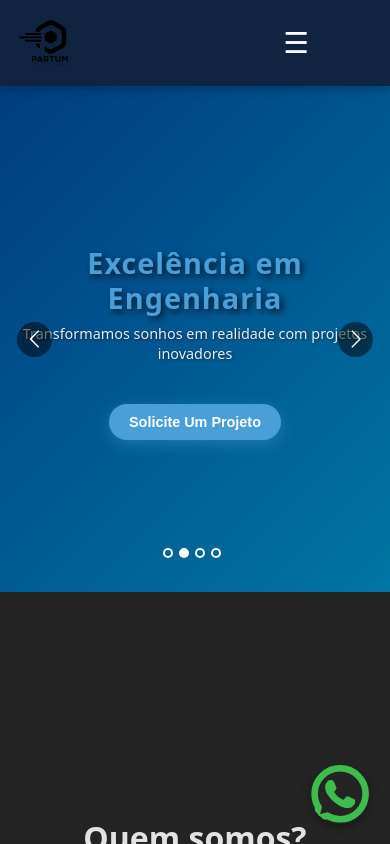
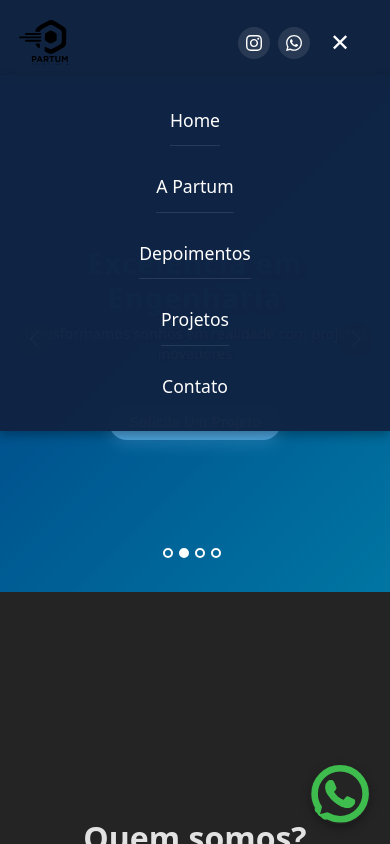
Before and after one commit to Dreams-Consult/partum-engenharia, a React (Vite) app: page / in a window 390 px wide. Both pictures are taken after a click on the button "Abrir menu". Shown: the top 844 px of the page. Built offline with nearby package versions, Linux system fonts and the light colour scheme.

Commit message:
Estilização de barra de navegação

```diff
--- a/src/components/TopBar/index.css
+++ b/src/components/TopBar/index.css
@@ -139,14 +139,28 @@
   color: #4a9fd8;
 }
 
+.mobile-actions {
+  display: none;
+}
+
+.mobile-social {
+  display: flex;
+  gap: 10px;
+  align-items: center;
+}
+
 .mobile-menu-toggle {
-  display: none;
   background: none;
   border: none;
   color: #ffffff;
   font-size: 1.8rem;
   cursor: pointer;
   padding: 5px 10px;
+  transition: transform 0.3s ease;
+}
+
+.mobile-menu-toggle:hover {
+  transform: scale(1.1);
 }
 
 /* Responsividade para tablets */
@@ -172,20 +186,66 @@
 /* Responsividade para tablets pequenos */
 @media (max-width: 768px) {
   .topBar {
-    grid-template-columns: auto auto;
+    grid-template-columns: auto 1fr auto;
     padding: 10px 20px;
   }
 
   .navBar {
-    display: none;
+    position: fixed;
+    top: 90px;
+    left: 0;
+    right: 0;
+    flex-direction: column;
+    background: rgba(16, 36, 68, 0.98);
+    padding: 20px;
+    gap: 15px;
+    transform: translateY(-100%);
+    opacity: 0;
+    visibility: hidden;
+    transition: all 0.3s ease;
+    box-shadow: 0 4px 10px rgba(0, 0, 0, 0.3);
+  }
+
+  .navBar.nav-open {
+    transform: translateY(0);
+    opacity: 1;
+    visibility: visible;
+  }
+
+  .navBar a {
+    font-size: 1.1rem;
+    padding: 12px 0;
+    text-align: center;
+    border-bottom: 1px solid rgba(255, 255, 255, 0.1);
+  }
+
+  .navBar a:last-child {
+    border-bottom: none;
   }
 
   .socialBar {
     display: none;
   }
 
-  .mobile-menu-toggle {
-    display: block;
+  .search-bar {
+    display: none;
+  }
+
+  .mobile-actions {
+    display: flex;
+    justify-content: flex-end;
+    align-items: center;
+    gap: 15px;
+  }
+
+  .mobile-social .social-icon {
+    width: 36px;
+    height: 36px;
+  }
+
+  .mobile-social .social-icon svg {
+    width: 18px;
+    height: 18px;
   }
 }
 
@@ -199,6 +259,29 @@
     width: 70px;
     height: 70px;
   }
+
+  .mobile-social {
+    gap: 8px;
+  }
+
+  .mobile-social .social-icon {
+    width: 32px;
+    height: 32px;
+  }
+
+  .mobile-social .social-icon svg {
+    width: 16px;
+    height: 16px;
+  }
+
+  .mobile-menu-toggle {
+    font-size: 1.5rem;
+    padding: 5px;
+  }
+
+  .navBar {
+    top: 75px;
+  }
 }
 
 /* Responsividade para smartphones muito pequenos */
@@ -207,4 +290,13 @@
     width: 60px;
     height: 60px;
   }
+
+  .mobile-social {
+    gap: 5px;
+  }
+
+  .mobile-social .social-icon {
+    width: 30px;
+    height: 30px;
+  }
 }
--- a/src/components/TopBar/index.tsx
+++ b/src/components/TopBar/index.tsx
@@ -1,6 +1,7 @@
 import './index.css'
 import PartumLogo from '../../assets/partum.svg'
 import type { NavItem } from '../../types'
+import { useState } from 'react'
 
 const NAV_ITEMS: NavItem[] = [
   { id: 'home', label: 'Home' },
@@ -16,11 +17,18 @@ const SOCIAL_LINKS = {
 }
 
 function Topbar() {
+  const [isMenuOpen, setIsMenuOpen] = useState(false)
+
   const scrollToSection = (sectionId: string): void => {
     const element = document.getElementById(sectionId)
     if (element) {
       element.scrollIntoView({ behavior: 'smooth' })
+      setIsMenuOpen(false)
     }
+  }
+
+  const toggleMenu = () => {
+    setIsMenuOpen(!isMenuOpen)
   }
 
   return (
@@ -29,7 +37,7 @@ function Topbar() {
         <img src={PartumLogo} alt='Partum Engenharia' width="100" height="100" />
       </div>
 
-      <div className='navBar'>
+      <div className={`navBar ${isMenuOpen ? 'nav-open' : ''}`}>
         {NAV_ITEMS.map(item => (
           <a
             key={item.id}
@@ -76,13 +84,40 @@ function Topbar() {
         </div>
       </div>
 
+      <div className='mobile-actions'>
+        <div className='mobile-social'>
+          <a
+            href={SOCIAL_LINKS.instagram}
+            target='_blank'
+            rel='noopener noreferrer'
+            aria-label='Instagram'
+            className='social-icon'
+          >
+            <svg xmlns="http://www.w3.org/2000/svg" width="20" height="20" viewBox="0 0 24 24" fill="currentColor">
+              <path d="M12 2.163c3.204 0 3.584.012 4.85.07 3.252.148 4.771 1.691 4.919 4.919.058 1.265.069 1.645.069 4.849 0 3.205-.012 3.584-.069 4.849-.149 3.225-1.664 4.771-4.919 4.919-1.266.058-1.644.07-4.85.07-3.204 0-3.584-.012-4.849-.07-3.26-.149-4.771-1.699-4.919-4.92-.058-1.265-.07-1.644-.07-4.849 0-3.204.013-3.583.07-4.849.149-3.227 1.664-4.771 4.919-4.919 1.266-.057 1.645-.069 4.849-.069zm0-2.163c-3.259 0-3.667.014-4.947.072-4.358.2-6.78 2.618-6.98 6.98-.059 1.281-.073 1.689-.073 4.948 0 3.259.014 3.668.072 4.948.2 4.358 2.618 6.78 6.98 6.98 1.281.058 1.689.072 4.948.072 3.259 0 3.668-.014 4.948-.072 4.354-.2 6.782-2.618 6.979-6.98.059-1.28.073-1.689.073-4.948 0-3.259-.014-3.667-.072-4.947-.196-4.354-2.617-6.78-6.979-6.98-1.281-.059-1.69-.073-4.949-.073zm0 5.838c-3.403 0-6.162 2.759-6.162 6.162s2.759 6.163 6.162 6.163 6.162-2.759 6.162-6.163c0-3.403-2.759-6.162-6.162-6.162zm0 10.162c-2.209 0-4-1.79-4-4 0-2.209 1.791-4 4-4s4 1.791 4 4c0 2.21-1.791 4-4 4zm6.406-11.845c-.796 0-1.441.645-1.441 1.44s.645 1.44 1.441 1.44c.795 0 1.439-.645 1.439-1.44s-.644-1.44-1.439-1.44z"/>
+            </svg>
+          </a>
+          <a
+            href={SOCIAL_LINKS.whatsapp}
+            target='_blank'
+            rel='noopener noreferrer'
+            aria-label='WhatsApp'
+            className='social-icon'
+          >
+            <svg xmlns="http://www.w3.org/2000/svg" width="20" height="20" viewBox="0 0 24 24" fill="currentColor">
+              <path d="M.057 24l1.687-6.163c-1.041-1.804-1.588-3.849-1.587-5.946.003-6.556 5.338-11.891 11.893-11.891 3.181.001 6.167 1.24 8.413 3.488 2.245 2.248 3.481 5.236 3.48 8.414-.003 6.557-5.338 11.892-11.893 11.892-1.99-.001-3.951-.5-5.688-1.448l-6.305 1.654zm6.597-3.807c1.676.995 3.276 1.591 5.392 1.592 5.448 0 9.886-4.434 9.889-9.885.002-5.462-4.415-9.89-9.881-9.892-5.452 0-9.887 4.434-9.889 9.884-.001 2.225.651 3.891 1.746 5.634l-.999 3.648 3.742-.981zm11.387-5.464c-.074-.124-.272-.198-.57-.347-.297-.149-1.758-.868-2.031-.967-.272-.099-.47-.149-.669.149-.198.297-.768.967-.941 1.165-.173.198-.347.223-.644.074-.297-.149-1.255-.462-2.39-1.475-.883-.788-1.48-1.761-1.653-2.059-.173-.297-.018-.458.13-.606.134-.133.297-.347.446-.521.151-.172.2-.296.3-.495.099-.198.05-.372-.025-.521-.075-.148-.669-1.611-.916-2.206-.242-.579-.487-.501-.669-.51l-.57-.01c-.198 0-.52.074-.792.372s-1.04 1.016-1.04 2.479 1.065 2.876 1.213 3.074c.149.198 2.095 3.2 5.076 4.487.709.306 1.262.489 1.694.626.712.226 1.36.194 1.872.118.571-.085 1.758-.719 2.006-1.413.248-.695.248-1.29.173-1.414z"/>
+            </svg>
+          </a>
+        </div>
         <button
           className='mobile-menu-toggle'
           aria-label='Abrir menu'
           type='button'
+          onClick={toggleMenu}
         >
-        ☰
+          {isMenuOpen ? '✕' : '☰'}
         </button>
+      </div>
     </nav>
   )
 }
```
Lines whose indentation alone changed are shown as unchanged.
